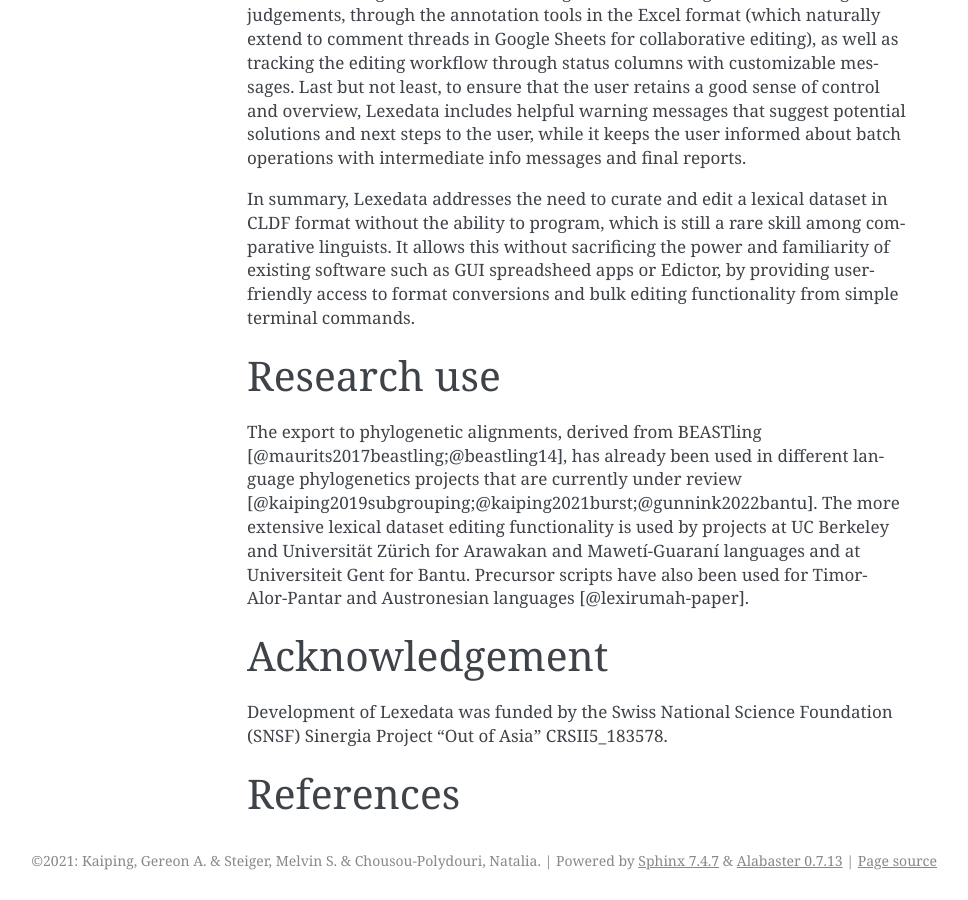
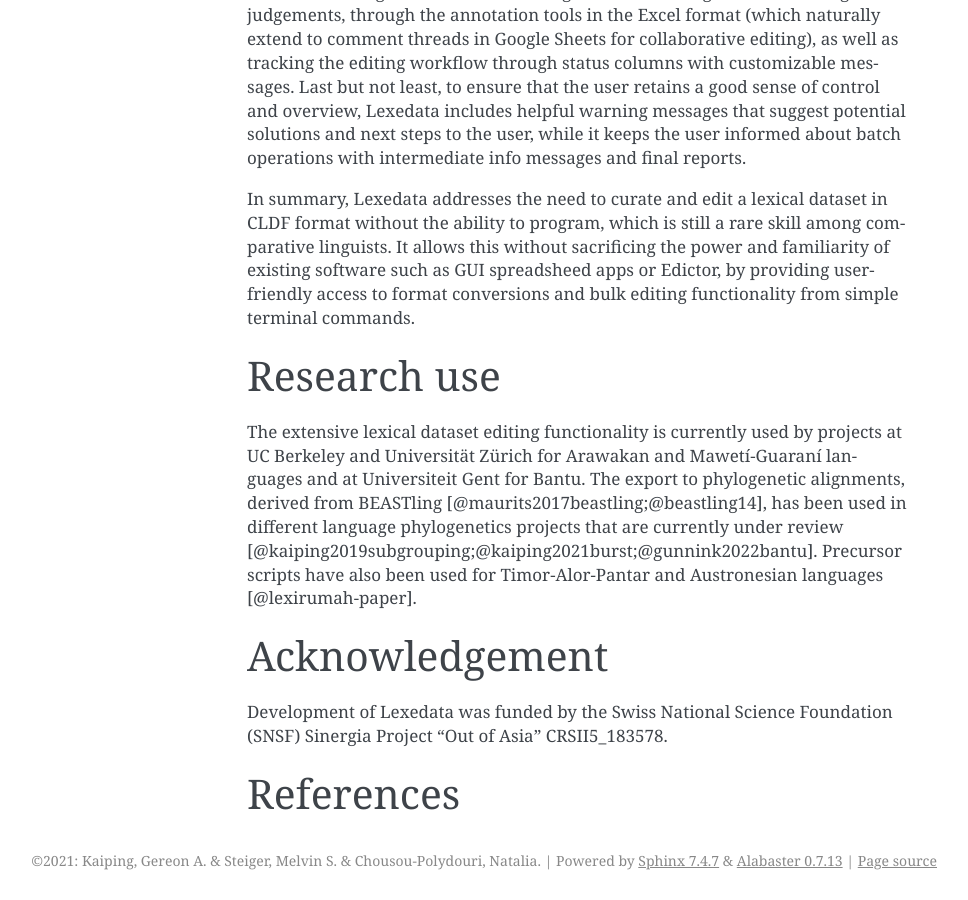
Before and after one commit to lexedata/lexedata, a Sphinx documentation site: the page built from docs/paper.md, in a window 1280 px wide and 900 px high, scrolled down 2025 px. Shown: the whole window, without its empty margins (173-1141 px from the left). Built offline with Sphinx 7.4.7, drawn with Linux system fonts in a browser that asks for light colours.

Commit message:
Update paper.md

```diff
--- a/docs/paper.md
+++ b/docs/paper.md
@@ -105,15 +105,14 @@
 from simple terminal commands.
 
 # Research use
-The export to phylogenetic alignments, derived from BEASTling
-[@maurits2017beastling;@beastling14], has already been used in different language
-phylogenetics projects that are currently under review
-[@kaiping2019subgrouping;@kaiping2021burst;@gunnink2022bantu]. The
-more extensive lexical dataset editing functionality is used by projects
+The extensive lexical dataset editing functionality is currently used by projects
 at UC Berkeley and Universität Zürich for Arawakan and Mawetí-Guaraní languages
 and at Universiteit Gent for Bantu.
-Precursor scripts have also
-been used for Timor-Alor-Pantar and Austronesian languages [@lexirumah-paper].
+The export to phylogenetic alignments, derived from BEASTling
+[@maurits2017beastling;@beastling14], has been used in different language
+phylogenetics projects that are currently under review
+[@kaiping2019subgrouping;@kaiping2021burst;@gunnink2022bantu].
+Precursor scripts have also been used for Timor-Alor-Pantar and Austronesian languages [@lexirumah-paper].
 
 # Acknowledgement
 Development of Lexedata was funded by the Swiss National Science Foundation
```
